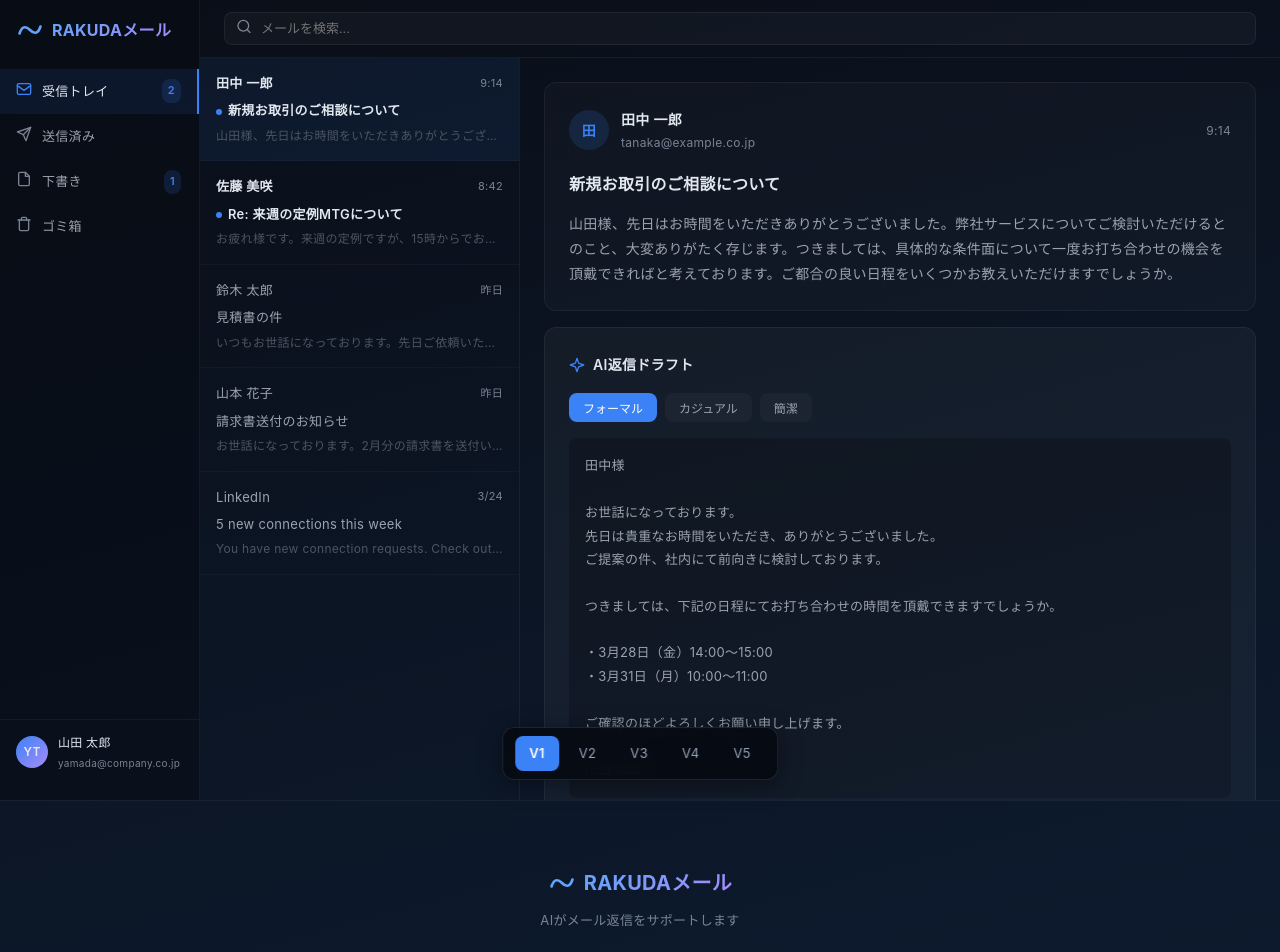
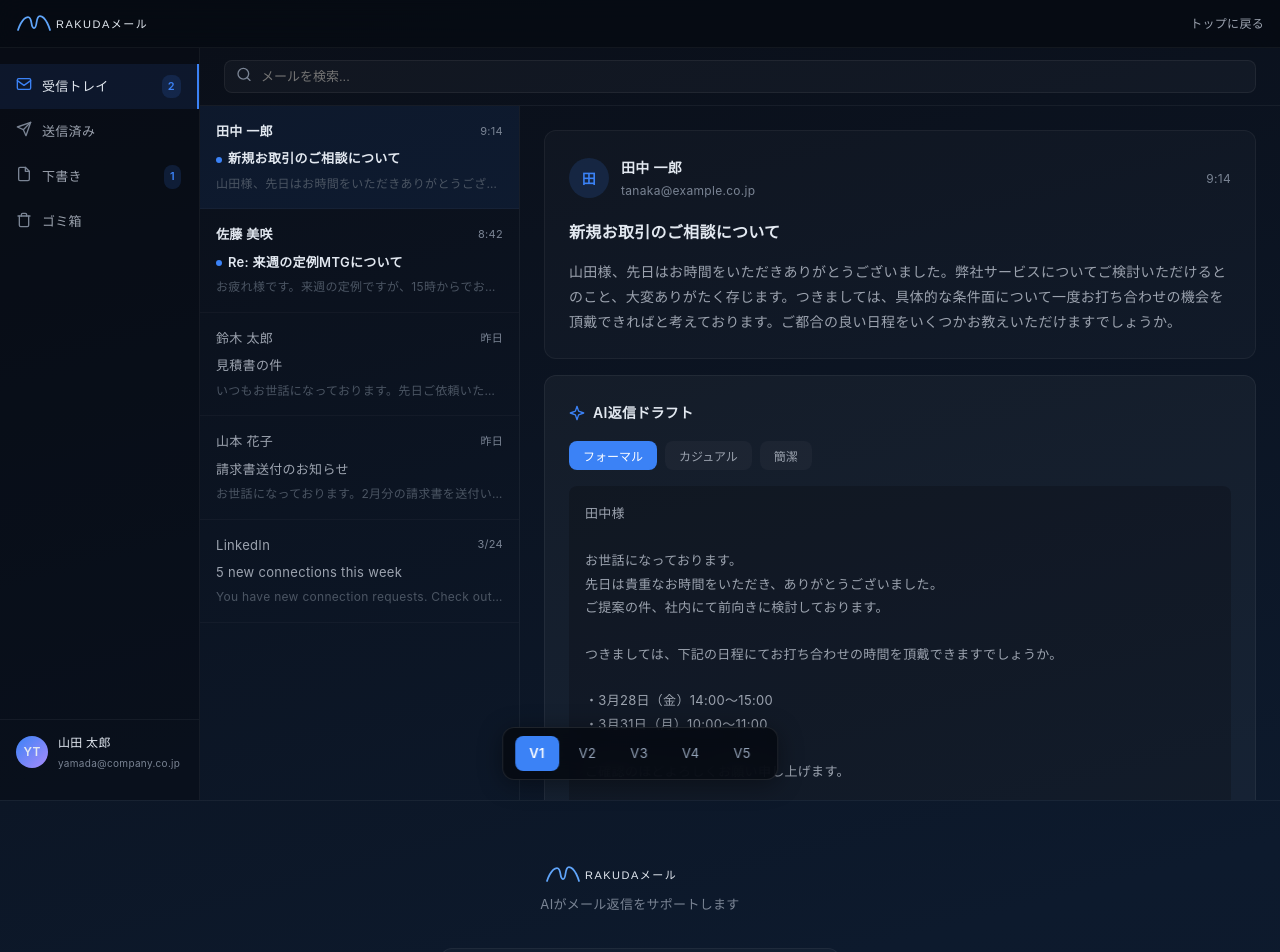
Before and after one commit to shuheiuesugi/rakuda-mail, a Next.js app: page /rakuda-mail/demo/v1 in a window 1280 px wide. Shown: the top 952 px of the page. Built offline with nearby package versions, Linux system fonts and the light colour scheme.

Commit message:
Unify V1 demo header/logo with LP design

```diff
--- a/src/app/demo/v1/page.tsx
+++ b/src/app/demo/v1/page.tsx
@@ -33,15 +33,10 @@ const labels = [
   { name: "ゴミ箱", count: 0 },
 ];
 
-const WaveSvg = () => (
-  <svg width="28" height="28" viewBox="0 0 32 32" fill="none">
-    <path d="M4 20 Q8 8, 16 16 T28 12" stroke="url(#wg)" strokeWidth="3" strokeLinecap="round" fill="none" />
-    <defs>
-      <linearGradient id="wg" x1="0" y1="0" x2="32" y2="32">
-        <stop offset="0%" stopColor="#60a5fa" />
-        <stop offset="100%" stopColor="#a78bfa" />
-      </linearGradient>
-    </defs>
+const LogoSvg = () => (
+  <svg xmlns="http://www.w3.org/2000/svg" viewBox="0 0 380 40" style={{ height: 20, width: "auto" }}>
+    <path d="M4,32 C4,32 12,6 24,6 C34,6 28,28 36,28 C44,28 38,4 48,4 C60,4 68,32 68,32" stroke="#60a5fa" strokeWidth="3.5" fill="none" strokeLinecap="round"/>
+    <text x="80" y="28" fontFamily="'Helvetica Neue',Arial,sans-serif" fontSize="22" fontWeight="300" fill="#e2e8f0" letterSpacing="3">RAKUDAメール</text>
   </svg>
 );
 
@@ -112,9 +107,9 @@ export default function DemoV1() {
     display: "flex",
     flexDirection: "column",
     padding: "16px 0",
-    height: "100vh",
+    height: "calc(100vh - 48px)",
     position: "sticky",
-    top: 0,
+    top: 48,
   };
 
   const card: React.CSSProperties = {
@@ -131,6 +126,16 @@ export default function DemoV1() {
 
   return (
     <div style={base}>
+      {/* LP-unified Header */}
+      <header style={{ height: 48, borderBottom: "1px solid rgba(255,255,255,0.05)", display: "flex", alignItems: "center", padding: "0 16px", position: "sticky", top: 0, zIndex: 50, background: "rgba(6,10,18,0.8)", backdropFilter: "blur(12px)" }}>
+        <a href="/" style={{ display: "flex", alignItems: "center", textDecoration: "none" }}>
+          <LogoSvg />
+        </a>
+        <div style={{ marginLeft: "auto", display: "flex", alignItems: "center", gap: 16 }}>
+          <a href="/" style={{ fontSize: 12, color: "#9ca3af", textDecoration: "none", transition: "color 0.2s" }}>トップに戻る</a>
+        </div>
+      </header>
+
       {/* Demo Navigation */}
       <div style={{ position: "fixed", bottom: 20, left: "50%", transform: "translateX(-50%)", zIndex: 9999, display: "flex", gap: 6, padding: "8px 12px", borderRadius: 12, background: "rgba(6,10,18,0.9)", border: "1px solid rgba(255,255,255,0.1)", backdropFilter: "blur(12px)", boxShadow: "0 4px 24px rgba(0,0,0,0.4)" }}>
         {[1,2,3,4,5].map(v => (
@@ -140,12 +145,6 @@ export default function DemoV1() {
       <div style={{ display: "flex" }}>
         {/* Sidebar */}
         <div style={sidebar}>
-          <div style={{ display: "flex", alignItems: "center", gap: 8, padding: "0 16px", marginBottom: 24 }}>
-            <WaveSvg />
-            <span style={{ fontSize: 16, fontWeight: 700, background: "linear-gradient(135deg, #60a5fa, #a78bfa)", WebkitBackgroundClip: "text", WebkitTextFillColor: "transparent" }}>
-              RAKUDAメール
-            </span>
-          </div>
 
           <div style={{ flex: 1 }}>
             {labels.map((label, i) => (
@@ -187,7 +186,7 @@ export default function DemoV1() {
         </div>
 
         {/* Main */}
-        <div style={{ flex: 1, display: "flex", flexDirection: "column", height: "100vh", overflow: "hidden" }}>
+        <div style={{ flex: 1, display: "flex", flexDirection: "column", height: "calc(100vh - 48px)", overflow: "hidden" }}>
           {/* Header */}
           <div style={{ padding: "12px 24px", borderBottom: "1px solid rgba(255,255,255,0.05)", display: "flex", alignItems: "center", gap: 16 }}>
             <div style={{ flex: 1, position: "relative" }}>
@@ -313,11 +312,8 @@ export default function DemoV1() {
       <div style={{ padding: "64px 24px", borderTop: "1px solid rgba(255,255,255,0.05)" }}>
         <div style={{ maxWidth: 400, margin: "0 auto" }}>
           <div style={{ textAlign: "center", marginBottom: 32 }}>
-            <div style={{ display: "flex", alignItems: "center", justifyContent: "center", gap: 8, marginBottom: 8 }}>
-              <WaveSvg />
-              <span style={{ fontSize: 20, fontWeight: 700, background: "linear-gradient(135deg, #60a5fa, #a78bfa)", WebkitBackgroundClip: "text", WebkitTextFillColor: "transparent" }}>
-                RAKUDAメール
-              </span>
+            <div style={{ display: "flex", alignItems: "center", justifyContent: "center", marginBottom: 8 }}>
+              <LogoSvg />
             </div>
             <p style={{ fontSize: 13, color: "#7a8494" }}>AIがメール返信をサポートします</p>
           </div>
```
